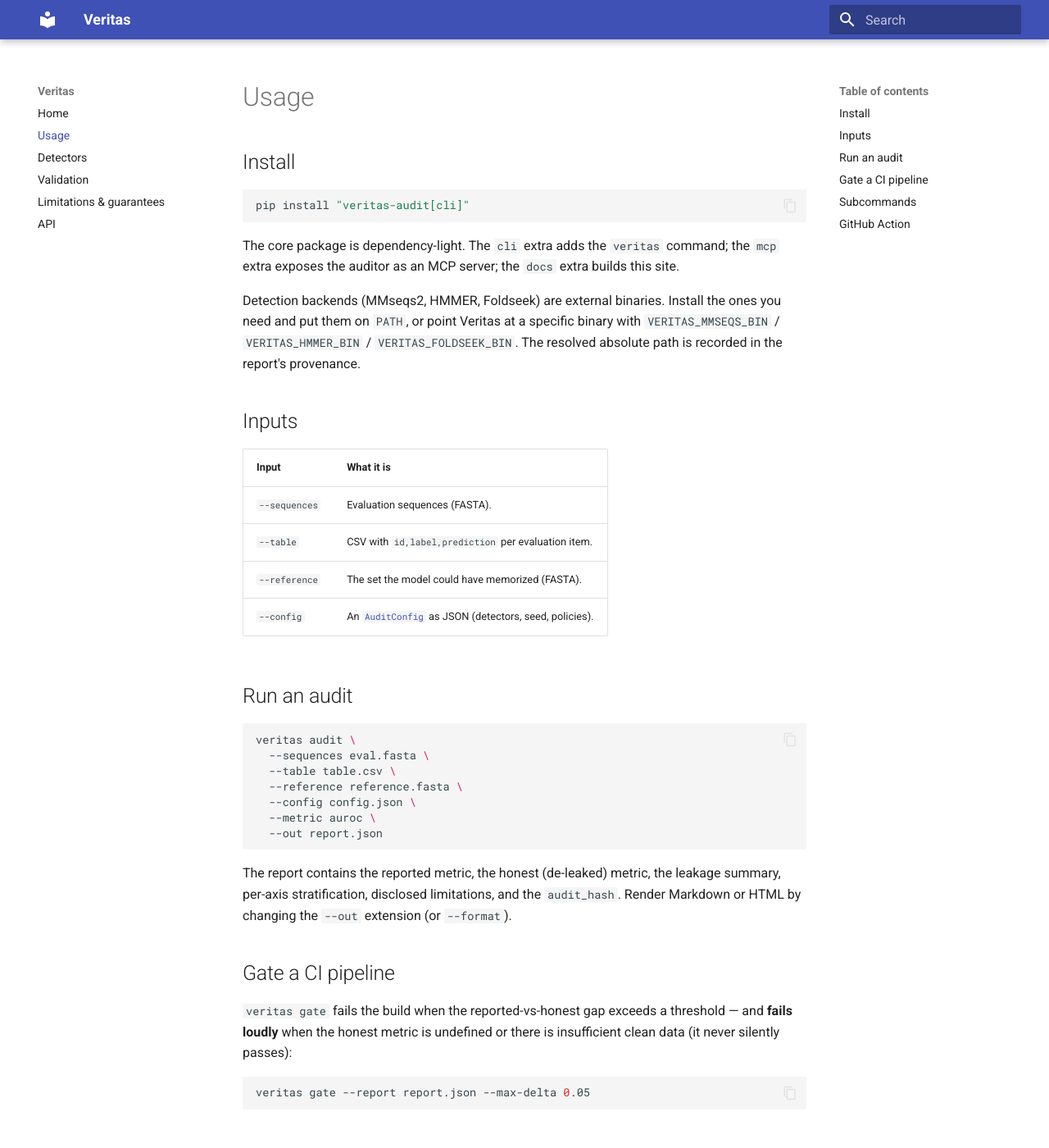
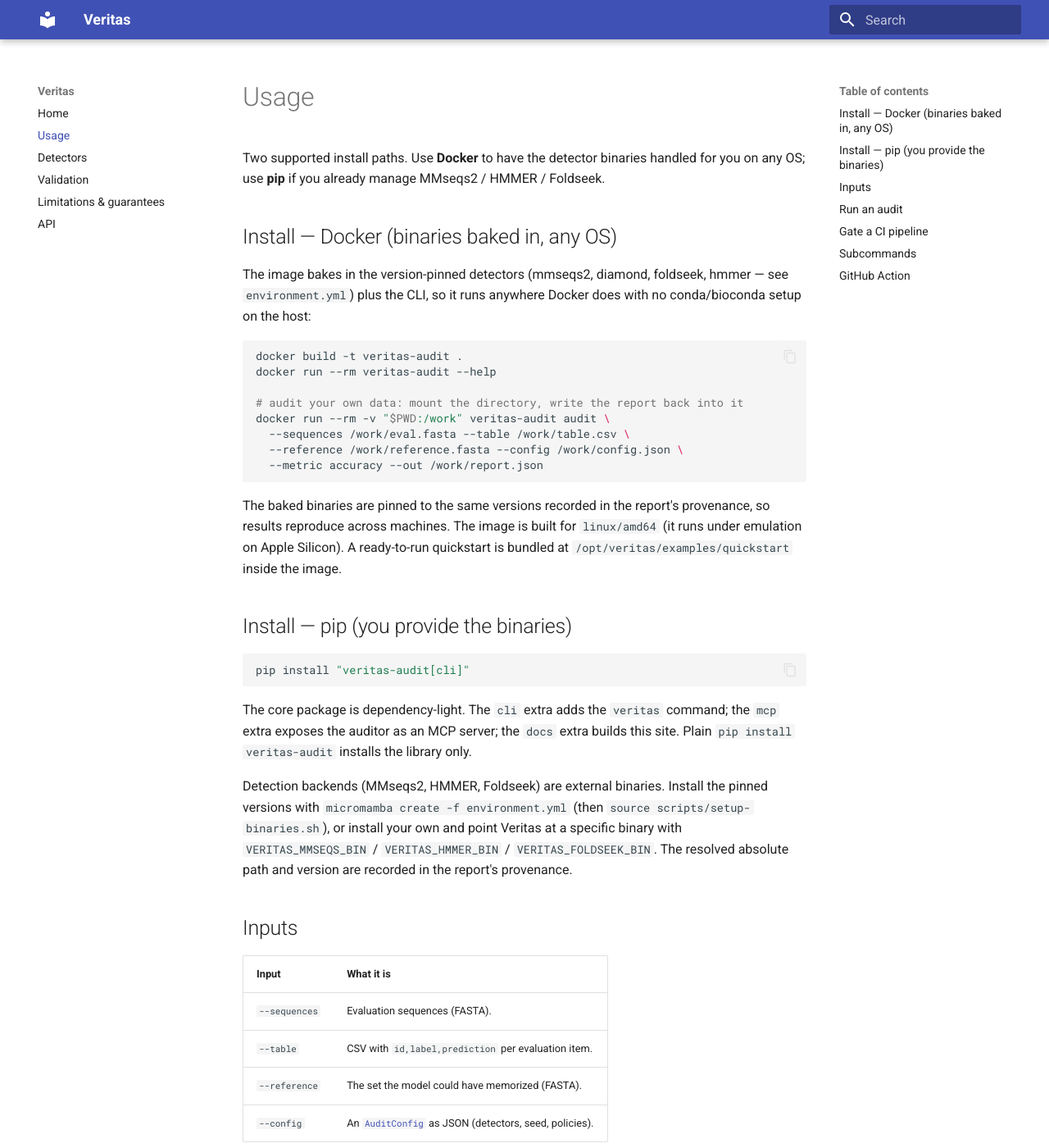
Before and after one commit to shreyjain11/veritas, an MkDocs documentation site: the page built from docs/usage.md, in a window 1280 px wide and 1400 px high. Shown: the whole window at 82% size. Built offline with MkDocs 1.6.1 and Material for MkDocs 9.7.7, drawn with Linux system fonts in a browser that asks for light colours.

Commit message:
feat: portable install paths — PyPI packaging + batteries-included Docker image
Make the auditor run for any technical user on any OS, two ways:

1) PyPI: pip install "veritas-audit[cli]". Slim the sdist — it was sweeping the
   whole tree (web/node_modules, the static site, .claude) into a 93 MB tarball.
   Confine it to publishable sources -> 49 KB sdist, 79 KB wheel; twine check
   passes both; the wheel's cli extra installs + runs a real audit in a clean venv.

2) Docker: Dockerfile + .dockerignore. A micromamba base bakes in the pinned
   detector binaries from environment.yml (mmseqs2=18.8cc5c, diamond=2.2.1,
   foldseek=10.941cd33, hmmer=3.4) + Python 3.12 + veritas[cli], so
   "docker run veritas-audit audit ..." works with no conda setup on the host.
   Built for linux/amd64 (bioconda availability + matches the provenance pins);
   uses polars rtcompat so it runs on baseline x86-64 (no AVX2) and under
   emulation. Bundles examples/quickstart (+ a precomputed graph.json for a
   binary-free rescore demo).

Verification: image builds; CLI runs in-container; all four detectors present;
a full end-to-end audit runs in-container via the rescore path (reported 0.75 ->
honest 0.5, signed). The full live-detection audit needs AVX2, so docker.yml
builds the image and runs that path on native amd64 runners.

Docs: both install paths added to the on-site /docs page and docs/usage.md.

Does NOT publish to PyPI — that is a held manual step.

````diff
--- a/docs/usage.md
+++ b/docs/usage.md
@@ -1,6 +1,31 @@
 # Usage
 
-## Install
+Two supported install paths. Use **Docker** to have the detector binaries handled
+for you on any OS; use **pip** if you already manage MMseqs2 / HMMER / Foldseek.
+
+## Install — Docker (binaries baked in, any OS)
+
+The image bakes in the version-pinned detectors (mmseqs2, diamond, foldseek,
+hmmer — see `environment.yml`) plus the CLI, so it runs anywhere Docker does with
+no conda/bioconda setup on the host:
+
+```bash
+docker build -t veritas-audit .
+docker run --rm veritas-audit --help
+
+# audit your own data: mount the directory, write the report back into it
+docker run --rm -v "$PWD:/work" veritas-audit audit \
+  --sequences /work/eval.fasta --table /work/table.csv \
+  --reference /work/reference.fasta --config /work/config.json \
+  --metric accuracy --out /work/report.json
+```
+
+The baked binaries are pinned to the same versions recorded in the report's
+provenance, so results reproduce across machines. The image is built for
+`linux/amd64` (it runs under emulation on Apple Silicon). A ready-to-run
+quickstart is bundled at `/opt/veritas/examples/quickstart` inside the image.
+
+## Install — pip (you provide the binaries)
 
 ```bash
 pip install "veritas-audit[cli]"
@@ -8,12 +33,14 @@ pip install "veritas-audit[cli]"
 
 The core package is dependency-light. The `cli` extra adds the `veritas`
 command; the `mcp` extra exposes the auditor as an MCP server; the `docs` extra
-builds this site.
+builds this site. Plain `pip install veritas-audit` installs the library only.
 
 Detection backends (MMseqs2, HMMER, Foldseek) are external binaries. Install the
-ones you need and put them on `PATH`, or point Veritas at a specific binary with
-`VERITAS_MMSEQS_BIN` / `VERITAS_HMMER_BIN` / `VERITAS_FOLDSEEK_BIN`. The
-resolved absolute path is recorded in the report's provenance.
+pinned versions with `micromamba create -f environment.yml` (then
+`source scripts/setup-binaries.sh`), or install your own and point Veritas at a
+specific binary with `VERITAS_MMSEQS_BIN` / `VERITAS_HMMER_BIN` /
+`VERITAS_FOLDSEEK_BIN`. The resolved absolute path and version are recorded in the
+report's provenance.
 
 ## Inputs
 
````
Also changed, not shown: pyproject.toml (+17 -0 lines), web/app/docs/page.tsx (+15 -6 lines), 4 other files.
